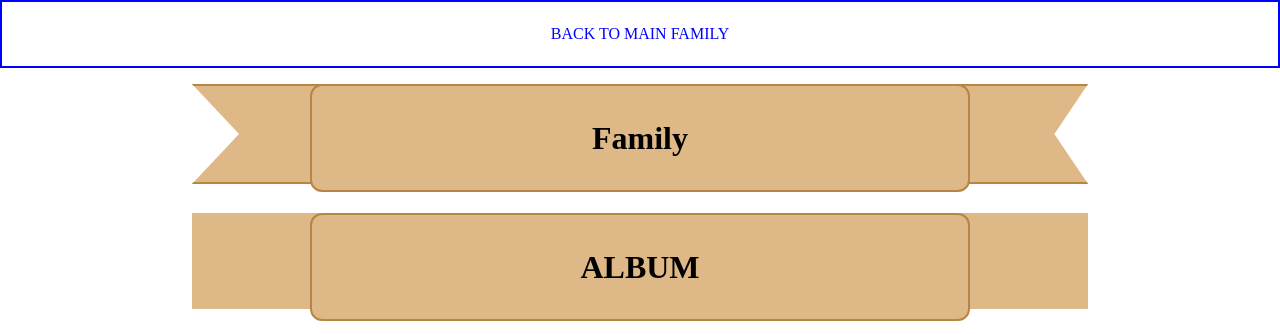
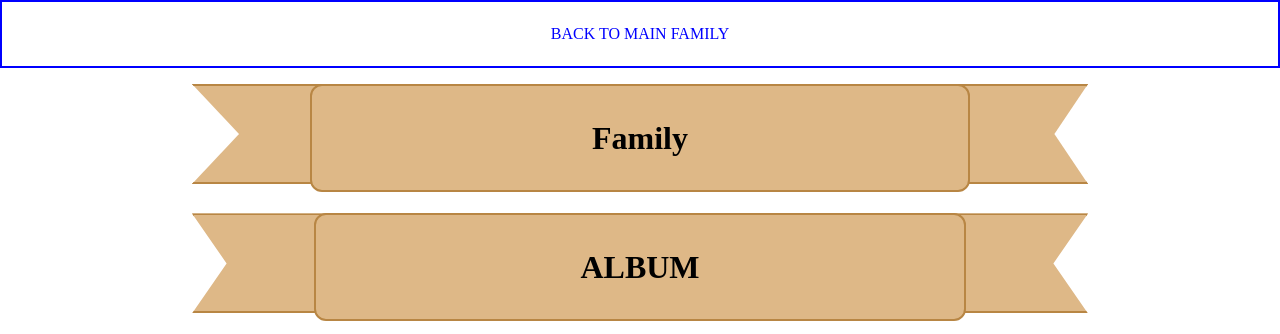
Before and after one commit to IrrationalCucumber/FamilyTree, a plain HTML site: page Family.html in a window 1280 px wide. Shown: the top 334 px of the page. Drawn offline with Linux system fonts and the light colour scheme.

Commit message:
Change tail for album banner

```diff
--- a/familyStyle.css
+++ b/familyStyle.css
@@ -137,6 +137,7 @@ nav:hover {
     min-width: 48px;
     height: 6rem;
     background: burlywood;
+    border: 2px solid rgb(184, 134, 68);
 }
 
 /* BANNER LEFT */
@@ -145,10 +146,12 @@ nav:hover {
   z-index: 1;
   margin-right: -2rem;
   width: 15%;
+  clip-path: polygon(100% 0, 100% 50%, 100% 100%, 0% 100%, 25% 50%, 0% 0%);
 }
 
 .banner__right {
   width: 15%;
   z-index: 1;
   margin-left: -2rem;
+  clip-path: polygon(100% 0%, 75% 50%, 100% 100%, 0 100%, 0% 50%, 0 0);
 }
```
